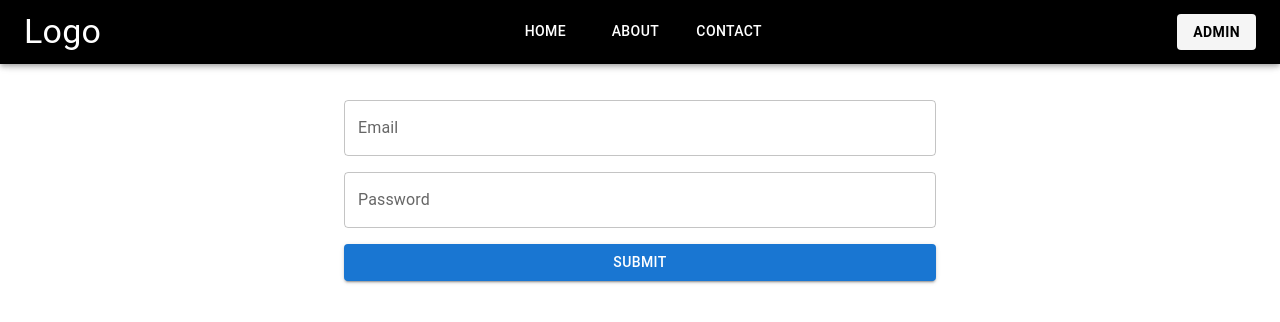
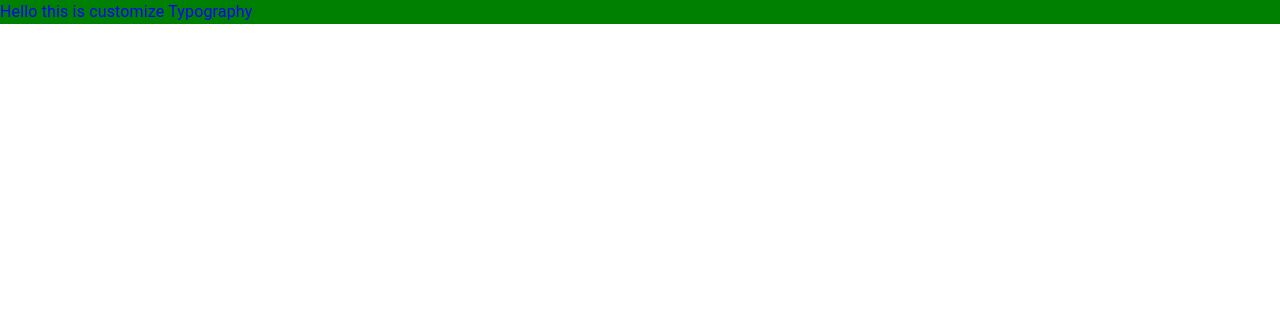
Before and after one commit to SachiSingh98/MaterialUI, a React (Create React App) app: page /FormValidation in a window 1280 px wide. Shown: the top 322 px of the page. Built offline with nearby package versions, Linux system fonts and the light colour scheme.

Commit message:
Completed the theme and styled topic

```diff
--- a/src/App.js
+++ b/src/App.js
@@ -1,20 +1,22 @@
 import React from "react";
+// import ThemeTopic from "./Topics/ThemeAndStyleTopic/ThemeTopic";
+import StyleTopic from "./Topics/ThemeAndStyleTopic/StyleTopic";
 
-import { Route, BrowserRouter, Routes } from "react-router-dom";
-import InfoProvider from "./Context/InfoContext";
-import Project1 from './PracticeProject/Project_1'
-import FormValidation from './Topics/FormValidations/FormValidation'
-import ContactInfo from "./PracticeProject/ContactInfo";
-import About from './PracticeProject/About'
-import Contact from './PracticeProject/Contact'
-import Home from './PracticeProject/Home'
+// import { Route, BrowserRouter, Routes } from "react-router-dom";
+// import InfoProvider from "./Context/InfoContext";
+// import Project1 from './PracticeProject/Project_1'
+// import FormValidation from './Topics/FormValidations/FormValidation'
+// import ContactInfo from "./PracticeProject/ContactInfo";
+// import About from './PracticeProject/About'
+// import Contact from './PracticeProject/Contact'
+// import Home from './PracticeProject/Home'
 
 
 
 function App() {
   return (
     <>
-    <InfoProvider>
+    {/* <InfoProvider>
       <BrowserRouter>
         <Project1 />
         <Routes>
@@ -25,7 +27,12 @@ function App() {
           <Route path="/FormValidation" element={<FormValidation/>} />
         </Routes>
       </BrowserRouter>
-      </InfoProvider>
+      </InfoProvider> */}
+
+
+      {/* <ThemeTopic/> */}
+
+      <StyleTopic/>
     </>
   );
 }
--- /dev/null
+++ b/src/Topics/ThemeAndStyleTopic/StyleTopic.js
@@ -0,0 +1,22 @@
+import { Typography, styled } from '@mui/material'
+import React from 'react'
+
+export default function StyleTopic() {
+    const CustomizedTypography = styled(Typography)`
+    color:red;
+
+    :hover{
+        color:blue;
+        background:green
+    }
+    `
+  return (
+
+    // In this we can add custom styling .
+    <>
+      <CustomizedTypography>
+        Hello this is customize Typography
+      </CustomizedTypography>
+    </>
+  )
+}
--- /dev/null
+++ b/src/Topics/ThemeAndStyleTopic/ThemeTopic.js
@@ -0,0 +1,13 @@
+import { ThemeProvider, Typography } from '@mui/material'
+import React from 'react'
+import {theme} from './Theme'
+
+export default function ThemeTopic() {
+  return (
+    <>
+    <ThemeProvider theme={theme} >
+        <Typography variant='h1' color="primary" >This is a new Theme</Typography>
+    </ThemeProvider>
+    </>
+  )
+}
--- a/src/index.js
+++ b/src/index.js
@@ -3,7 +3,9 @@ import ReactDOM from 'react-dom/client';
 import './index.css';
 import App from './App';
 
+
 const root = ReactDOM.createRoot(document.getElementById('root'));
 root.render(
-    <App />
+        <App />
+
 );
```
Also changed, not shown: src/Topics/ThemeAndStyleTopic/Theme.js (added, +15 -0 lines).
